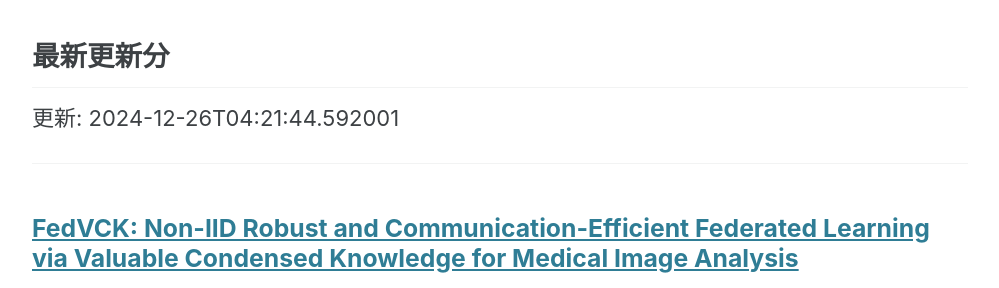
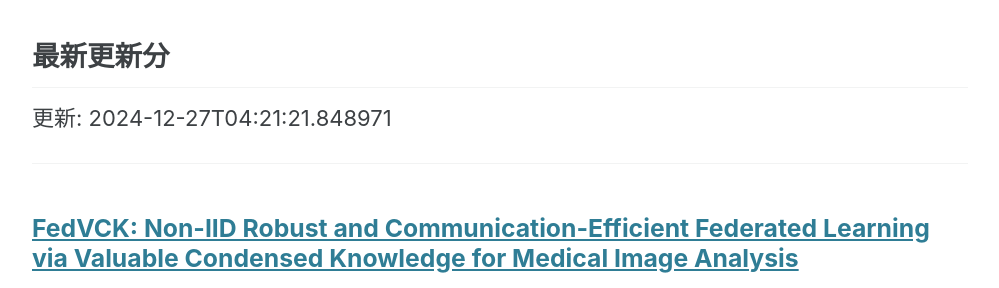
Before and after one commit to haruhisa-enomoto/arxiv-privacy-tech, a Jekyll site: the page built from index.md, in a window 1280 px wide and 900 px high, scrolled down 680 px. Shown: the part 155-443 px from the top of the window, without its empty margins (140-1139 px from the left). Built offline with Jekyll 4.4.1, drawn with Linux system fonts in a browser that asks for light colours; cached includes are drawn as plain includes; a script bundle is joined from its source files by our own code; library files that are not in the unit come from our copies.

Commit message:
:robot: Automate updates

```diff
--- a/index.md
+++ b/index.md
@@ -27,7 +27,7 @@ author_profile: false
 
 ## 最新更新分
 
-更新: 2024-12-26T04:21:44.592001
+更新: 2024-12-27T04:21:21.848971
 
 - - -
 
```
